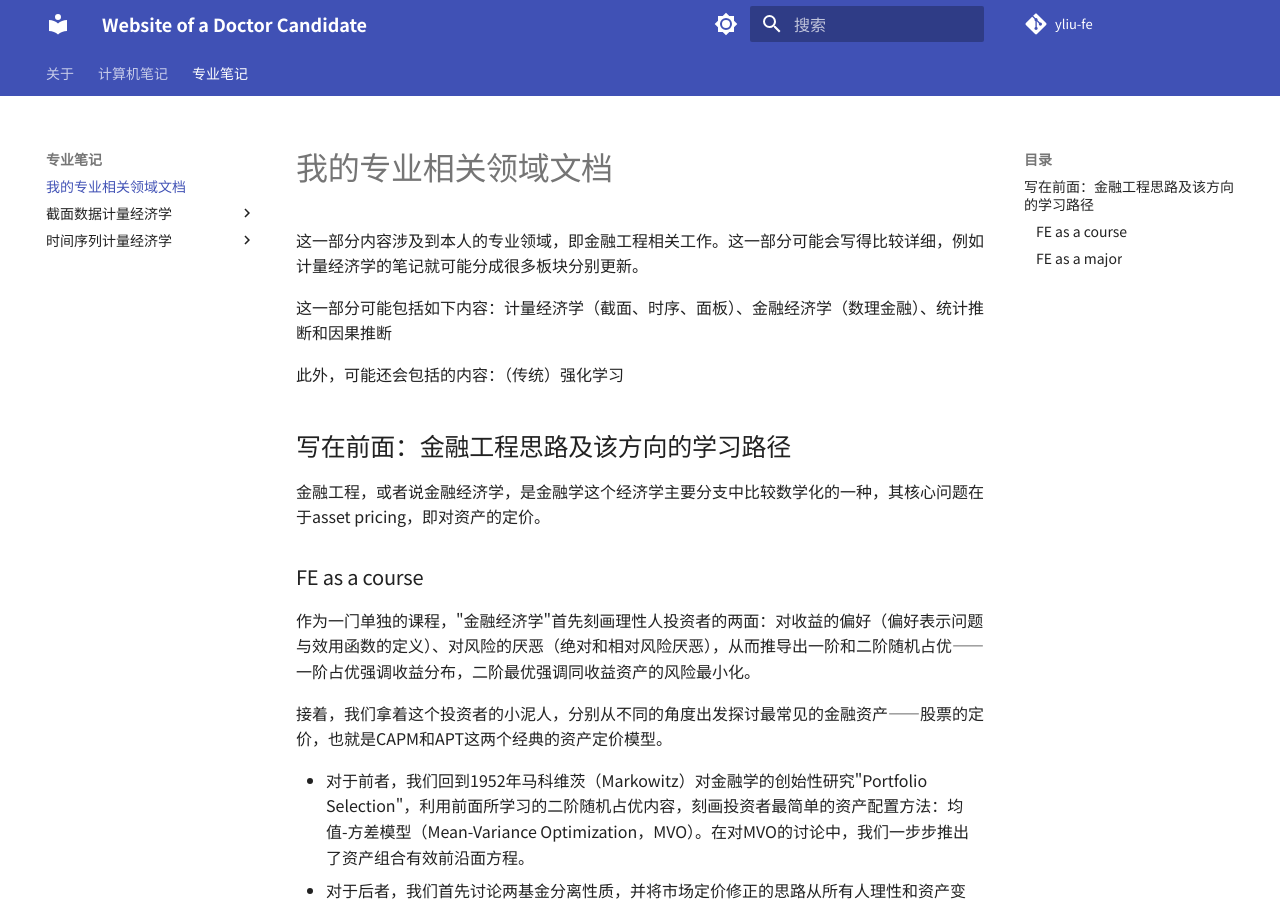
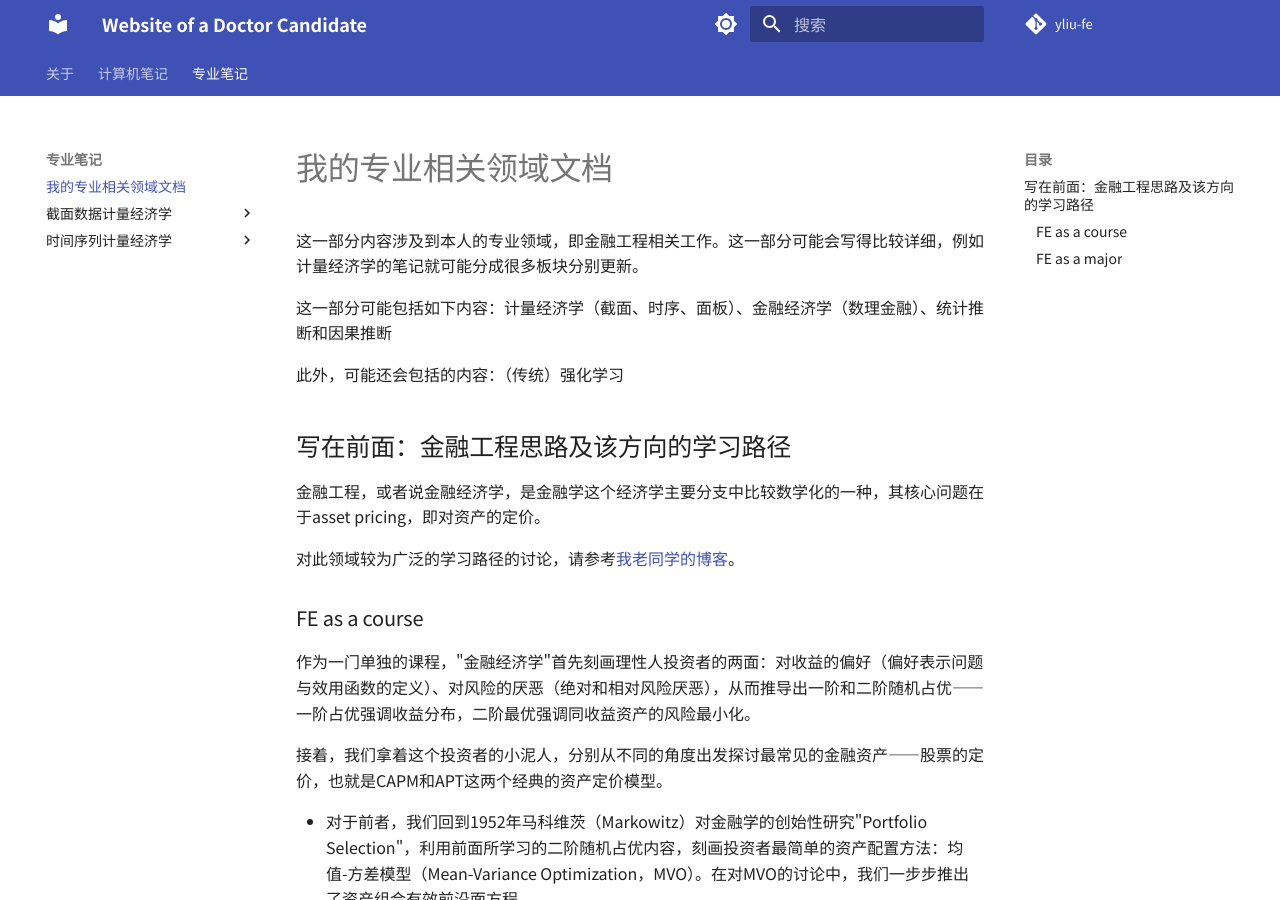
Before and after one commit to yliu-fe/yliu-fe.github.io, an MkDocs documentation site: the page built from docs/Majors/Major_index.md, in a window 1280 px wide and 900 px high. Built offline with MkDocs 1.6.1 and Material for MkDocs 9.7.7, drawn with Linux system fonts in a browser that asks for light colours; comment, search, counter and statistics services are not loaded.

Commit message:
Update Major_index.md

```diff
--- a/docs/Majors/Major_index.md
+++ b/docs/Majors/Major_index.md
@@ -9,6 +9,8 @@
 ## 写在前面：金融工程思路及该方向的学习路径
 
 金融工程，或者说金融经济学，是金融学这个经济学主要分支中比较数学化的一种，其核心问题在于asset pricing，即对资产的定价。
+
+对此领域较为广泛的学习路径的讨论，请参考[我老同学的博客](https://dingdebin.github.io/)。
 
 ### FE as a course
 
```
